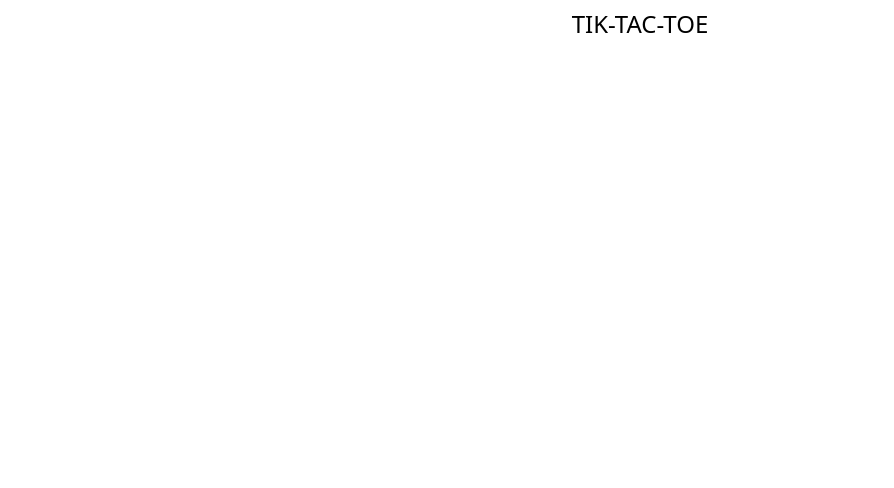
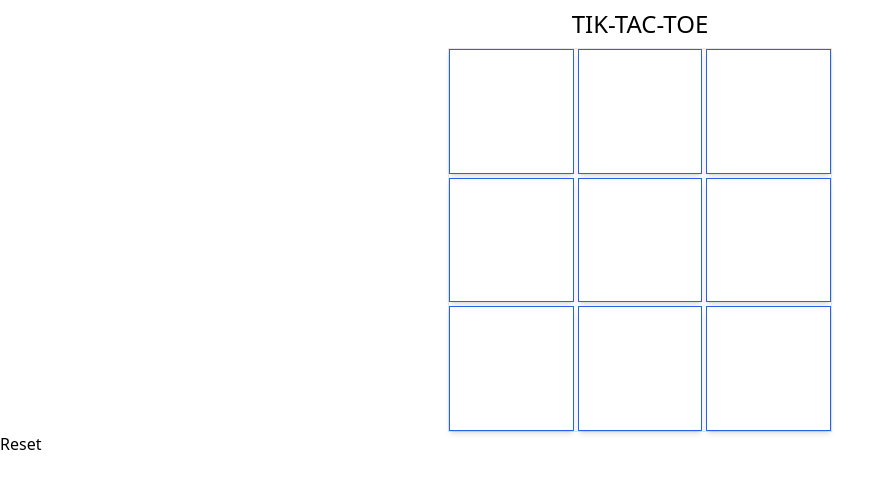
Before and after one commit to lance28-beep/PROJECT-TIC-TAC-TOE, a website: page the-odin-tictactoe/index.html in a window 1280 px wide. Shown: the whole page, without its empty margins (0-894 px from the left). Drawn offline with Linux system fonts and the light colour scheme.

Commit message:
initial design front

```diff
--- a/the-odin-tictactoe/index.html
+++ b/the-odin-tictactoe/index.html
@@ -13,7 +13,20 @@
  <header>
   <h1 class="text-2xl text-center font-medium py-2">TIK-TAC-TOE</h1>
  </header>
-
+ <div class="grid grid-cols-3 gap-1 w-96 h-96 border m-auto">
+  <div class='flex justify-center items-center border border-blue-600 shadow-md' id='one'></div>
+  <div class='flex justify-center items-center border border-blue-600 shadow-md' id=' two'></div>
+  <div class='flex justify-center items-center border border-blue-600 shadow-md' id=' three'></div>
+  <div class='flex justify-center items-center border border-blue-600 shadow-md' id=' four'></div>
+  <div class='flex justify-center items-center border border-blue-600 shadow-md' id=' five'></div>
+  <div class='flex justify-center items-center border border-blue-600 shadow-md' id=' six'></div>
+  <div class='flex justify-center items-center border border-blue-600 shadow-md' id=' seven'></div>
+  <div class='flex justify-center items-center border border-blue-600 shadow-md' id=' eight'></div>
+  <div class='flex justify-center items-center border border-blue-600 shadow-md' id=' nine'></div>
+ </div>
+ <div class='wrapper'>
+  <button class='reset'>Reset</button>
+ </div>
  <script src="script.js"></script>
 
 </body>
```
Also changed, not shown: the-odin-tictactoe/output.css.
